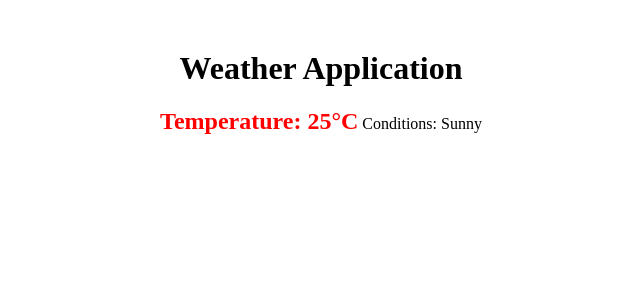
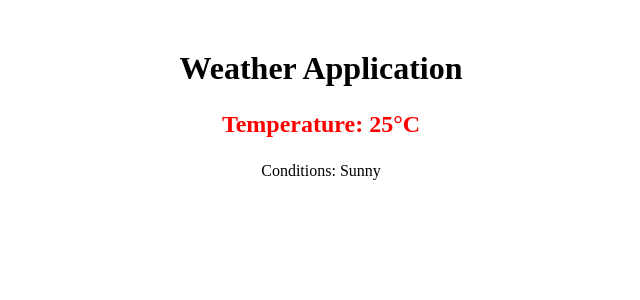
Before and after one commit to acciojob/conditional-weather-report-ritikchhimwal, a React app: page / in a window 1280 px wide. Shown: the top 300 px of the page, without its empty margins (319-959 px from the left). Built offline with nearby package versions, Linux system fonts and the light colour scheme.

Commit message:
Update WeatherDisplay.js

```diff
--- a/src/components/WeatherDisplay.js
+++ b/src/components/WeatherDisplay.js
@@ -11,8 +11,8 @@ const WeatherDisplay = ({ weather }) => {
 
   return (
     <div>
-      <span style={temperatureStyle}>Temperature: {temperature}°C</span>
-      <span> Conditions: {conditions}</span>
+      <p style={temperatureStyle}>Temperature: {temperature}°C</p>
+      <p>Conditions: {conditions}</p>
     </div>
   );
 };
```
